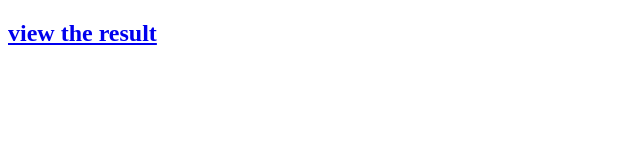
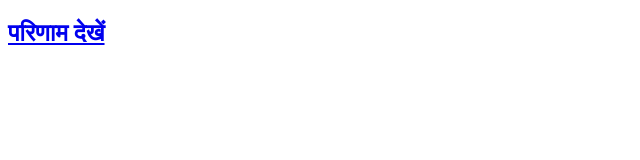
Before and after one commit to Piyush-45/Anshi-result, a plain HTML site: page result.html in a window 1280 px wide. Shown: the whole page, without its empty margins (0-640 px from the left). Drawn offline with Linux system fonts and the light colour scheme.

Commit message:
parinam dekhe

```diff
--- a/result.html
+++ b/result.html
@@ -8,7 +8,8 @@
 </head>
 <body>
     <h2>
-        <a href="https://drive.google.com/file/d/1-OfnIB1gC5C2SFxJg5BgdevAw60NwtzJ/view?usp=share_link">view the result</a>
+        <a href="https://drive.google.com/file/d/1-OfnIB1gC5C2SFxJg5BgdevAw60NwtzJ/view?usp=share_link">
+            परिणाम देखें</a>
     </h2>
 
 </body>
```
